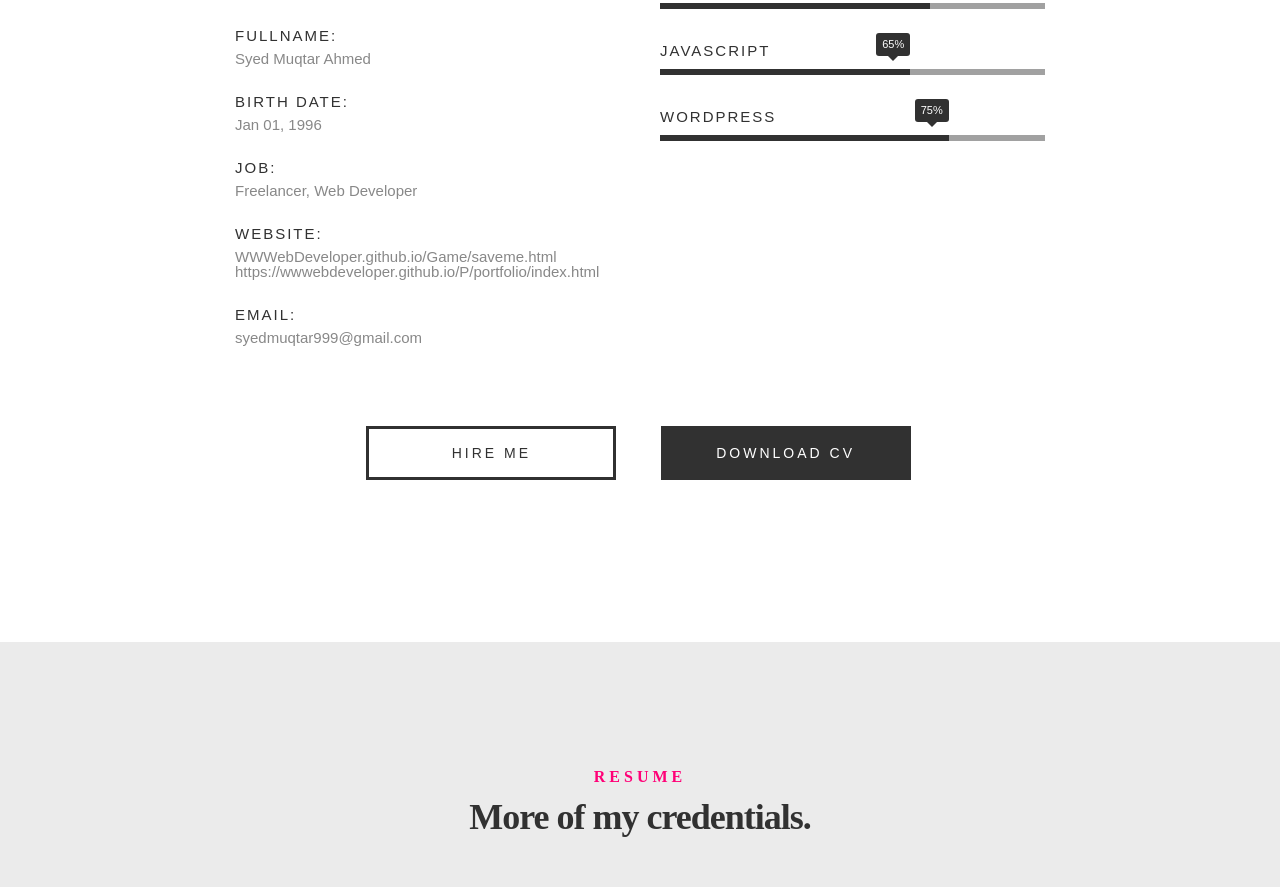
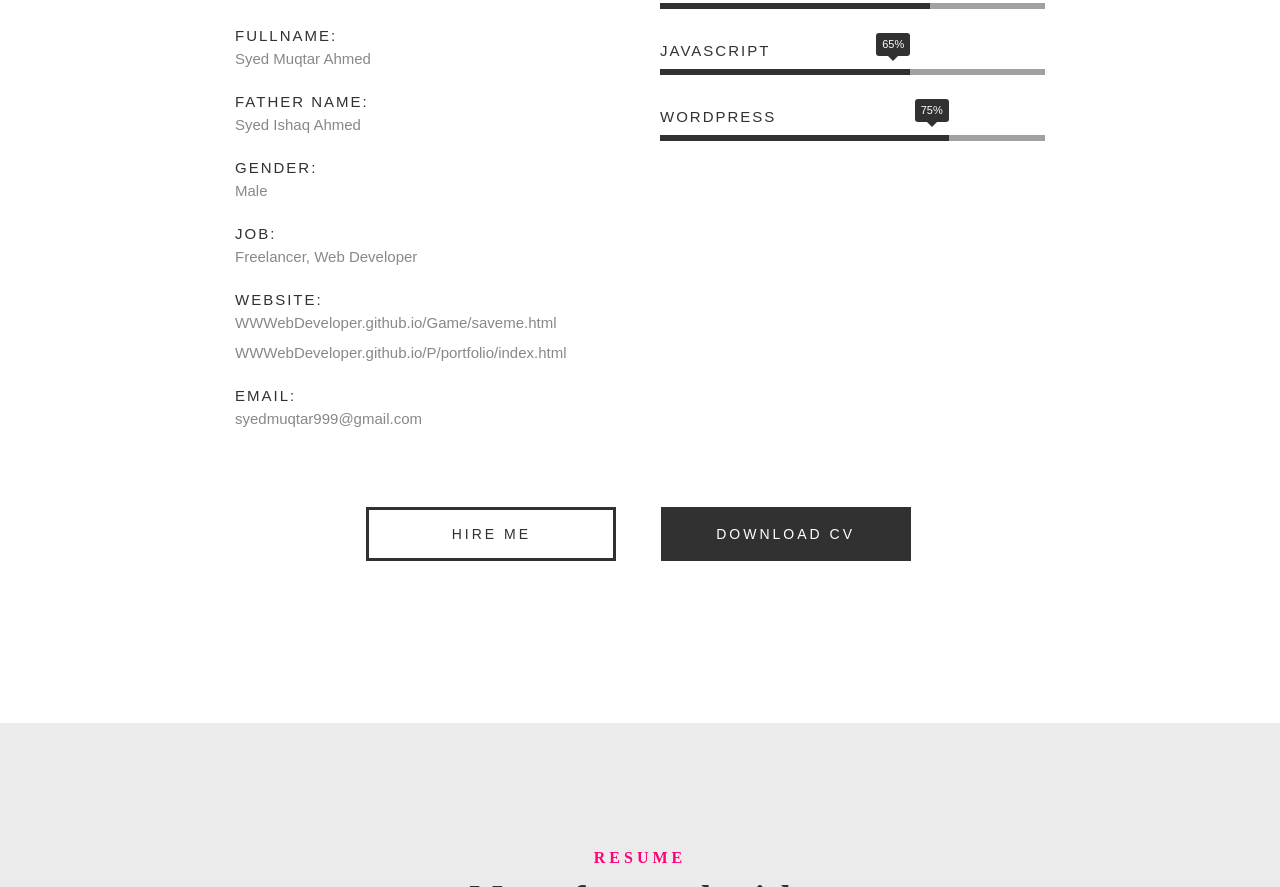
Before and after one commit to WWWebDeveloper/P, a plain HTML site: page portfolio/index.html in a window 1280 px wide. Shown: the part 1652-2539 px from the top of the page. Drawn offline with Linux system fonts and the light colour scheme; files whose address does not match are found by name; a web font is replaced by a local one.

Commit message:
Update index.html

```diff
--- a/portfolio/index.html
+++ b/portfolio/index.html
@@ -131,9 +131,13 @@
    					<strong>Fullname:</strong>
    					<span>Syed Muqtar Ahmed</span>
    				</li>
+				<li>
+   					<strong>Father Name:</strong>
+   					<span>Syed Ishaq Ahmed</span>
+   				</li>
    				<li>
-   					<strong>Birth Date:</strong>
-   					<span>Jan 01, 1996</span>
+   					<strong>Gender:</strong>
+   					<span>Male</span>
    				</li>
    				<li>
    					<strong>Job:</strong>
@@ -141,7 +145,7 @@
    				</li>
    				<li>
    					<strong>Website:</strong>
-   					<span>WWWebDeveloper.github.io/Game/saveme.html<br>https://wwwebdeveloper.github.io/P/portfolio/index.html</span>
+   					<span>WWWebDeveloper.github.io/Game/saveme.html<br><br>WWWebDeveloper.github.io/P/portfolio/index.html</span>
    				</li>
    				<li>
    					<strong>Email:</strong>
```
